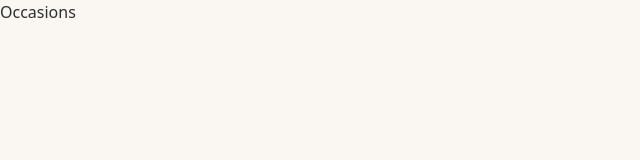
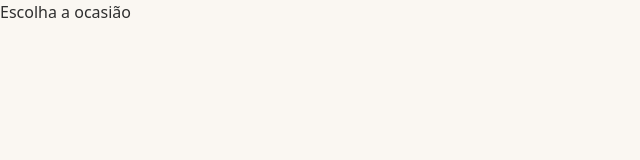
Before and after one commit to bertiGrazi/projetocestasdacica, a Next.js app: page /occasions in a window 1280 px wide. Shown: the top 160 px of the page, without its empty margins (0-640 px from the left). Built offline with nearby package versions, Linux system fonts and the light colour scheme; a web font is replaced by a local one.

Commit message:
feat: add navigation to occasions page

```diff
--- a/src/app/occasions/page.tsx
+++ b/src/app/occasions/page.tsx
@@ -1,7 +1,9 @@
-export default function Occasions() {
+import { PageLayout } from "@/src/components/layout/page-layout";
+
+export default function OccasionsPage() {
   return (
-    <main>
-      <h1>Occasions</h1>
-    </main>
+    <PageLayout>
+      <h1>Escolha a ocasião</h1>
+    </PageLayout>
   );
 }
--- a/src/components/home/Hero.tsx
+++ b/src/components/home/Hero.tsx
@@ -1,8 +1,18 @@
+"use client";
+
+import {useRouter} from "next/navigation"
+
 import { Container } from "@/src/components/layout/container";
 import { PageLayout } from "@/src/components/layout/page-layout";
 import { PrimaryButton } from "@/src/components/ui/primary-button";
 
 export function Hero() {
+  const router = useRouter();
+
+  function handleStart() {
+    router.push('/occasions');
+  }
+
   return (
     <PageLayout>
       <Container className="flex min-h-screen flex-col items-center justify-center text-center">
@@ -27,6 +37,7 @@ export function Hero() {
           <PrimaryButton
             type="button"
             className="mt-8 w-full"
+            onPress={handleStart}
           >
             Começar
           </PrimaryButton>
```
